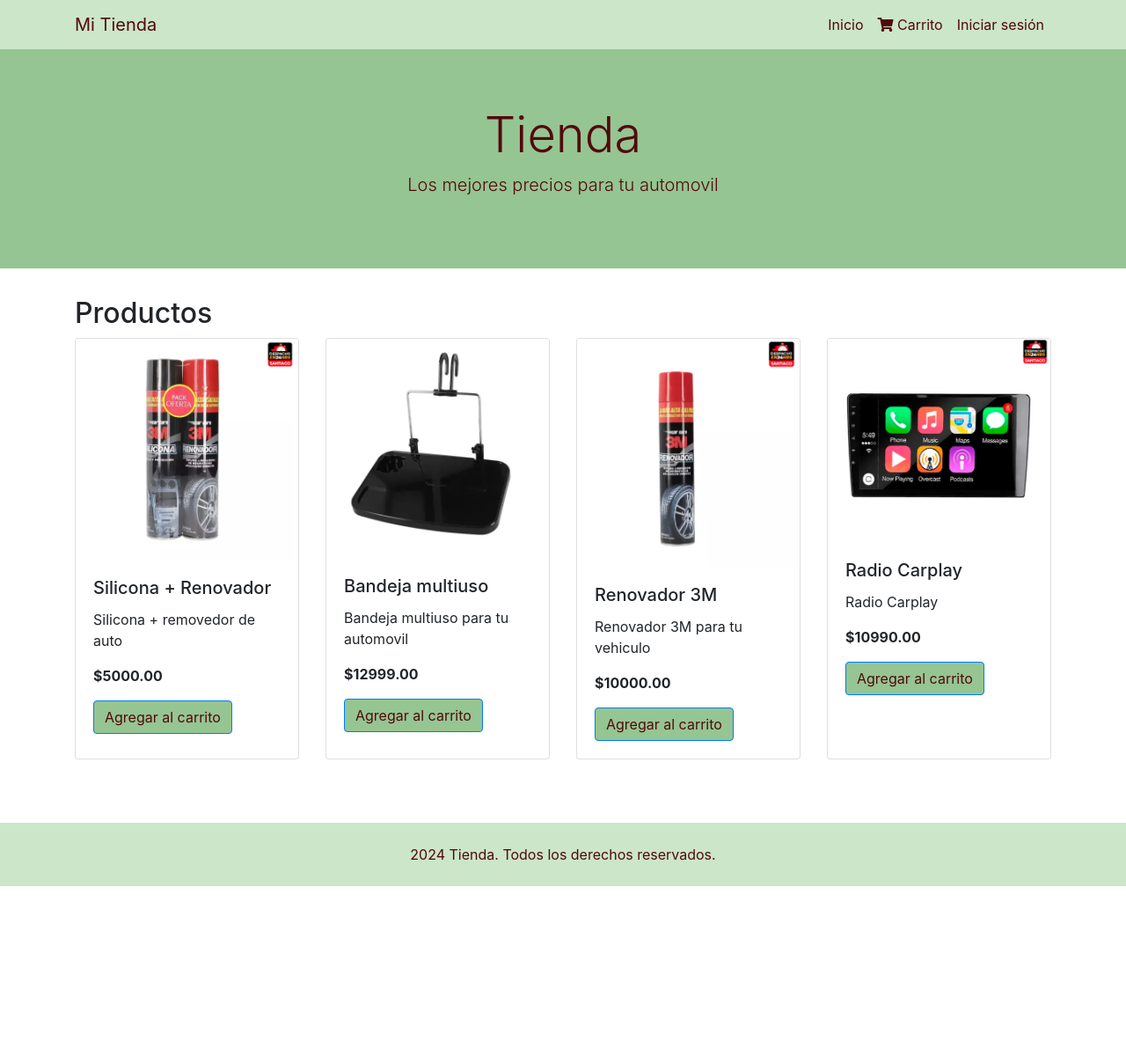
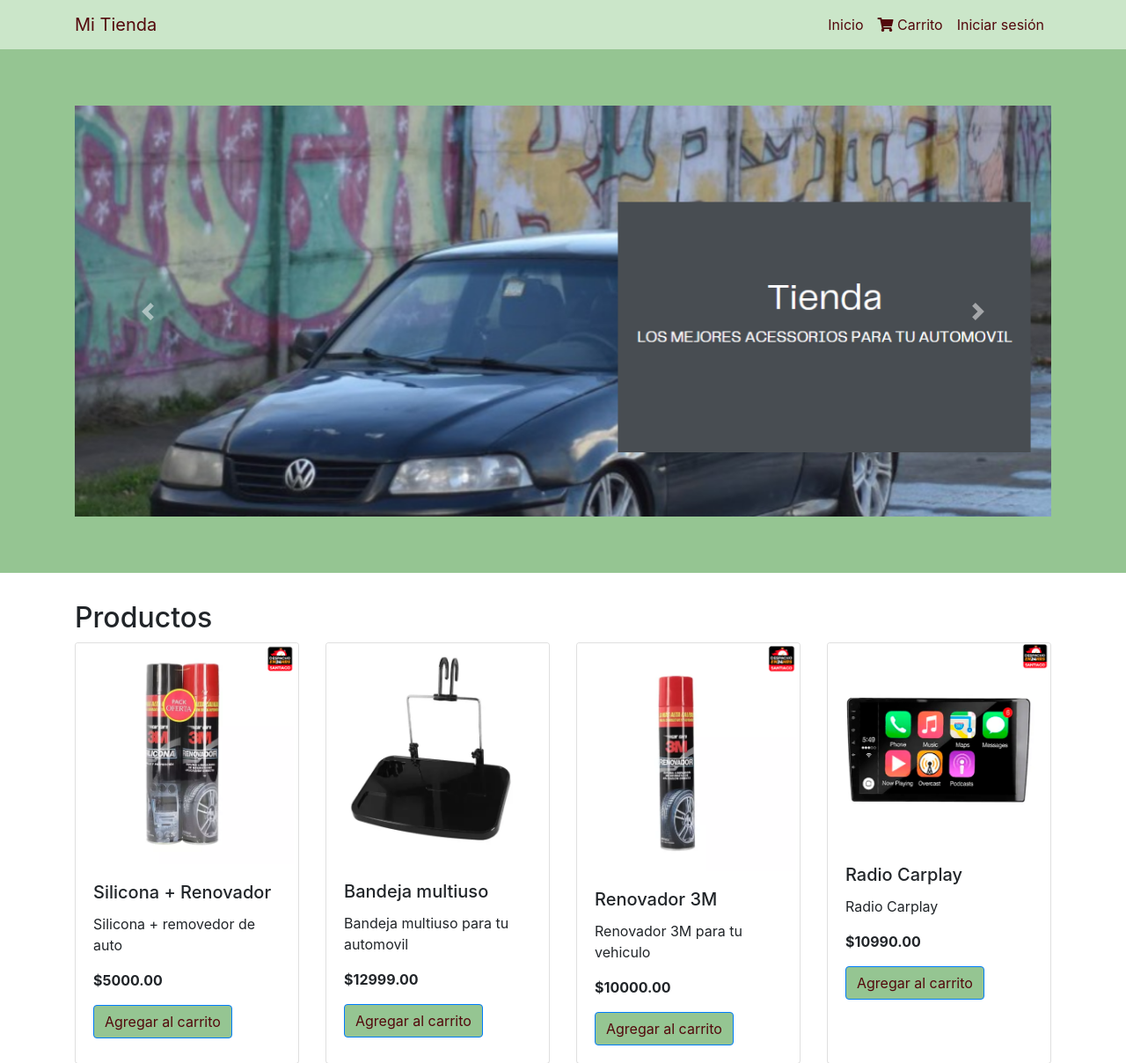
Before and after one commit to tjleonc/Entrega3Duoc, a Django app: page / in a window 1280 px wide. Shown: the top 1208 px of the page at 88% size. Before the commit the page ends 1007 px from the top, so only its background shows below. Run offline with Django 5.2, Linux system fonts and the light colour scheme; data comes from the database, SQL or seed files in the repository; both versions use the stored data as it was after the commit; some libraries are stand-ins or nearby versions.

Commit message:
carrusel

```diff
--- a/miapp/templates/index.html
+++ b/miapp/templates/index.html
@@ -54,8 +54,24 @@
   </nav>
   <header class="jumbotron jumbotron-fluid text-white text-center" style="background-color: #95c592;">
     <div class="container">
-      <h1 class="display-4" style="color: #53080c;">Tienda</h1>
-      <p class="lead" style="color: #53080c;">Los mejores precios para tu automovil</p>
+      <div id="carouselExampleControls" class="carousel slide" data-ride="carousel">
+        <div class="carousel-inner">
+          <div class="carousel-item active">
+            <img class="d-block w-100" src="../static/carousel/Screenshot_7.png" alt="First slide">
+          </div>
+          <div class="carousel-item">
+            <img class="d-block w-100" src="../static/carousel/Screenshot_8.png" alt="Second slide">
+          </div>
+        </div>
+        <a class="carousel-control-prev" href="#carouselExampleControls" role="button" data-slide="prev">
+          <span class="carousel-control-prev-icon" aria-hidden="true"></span>
+          <span class="sr-only">Previous</span>
+        </a>
+        <a class="carousel-control-next" href="#carouselExampleControls" role="button" data-slide="next">
+          <span class="carousel-control-next-icon" aria-hidden="true"></span>
+          <span class="sr-only">Next</span>
+        </a>
+      </div>
     </div>
   </header>
   <div class="container mt-4">
@@ -85,9 +101,6 @@
   <footer class=" text-white mt-5 p-4 text-center" style="background-color: #cbe6c9;">
     <p class="mb-0" style="color: #53080c;"> 2024 Tienda. Todos los derechos reservados.</p>
   </footer>
-  <script src="https://code.jquery.com/jquery-3.5.1.slim.min.js"></script>
-  <script src="https://cdn.jsdelivr.net/npm/@popperjs/core@1.16.1/dist/umd/popper.min.js"></script>
-  <script src="https://stackpath.bootstrap.com/bootstrap/4.5.2/js/bootstrap.min.js"></script>
   <script>
     document.addEventListener('DOMContentLoaded', () => {
       let carrito = JSON.parse(localStorage.getItem('carrito')) || [];
@@ -113,4 +126,7 @@
     });
   </script>
 </body>
+<script src="https://code.jquery.com/jquery-3.5.1.slim.min.js"></script>
+<script src="https://cdn.jsdelivr.net/npm/@popperjs/core@1.16.1/dist/umd/popper.min.js"></script>
+<script src="https://stackpath.bootstrapcdn.com/bootstrap/4.5.2/js/bootstrap.min.js"></script>
 </html>
```
Also changed, not shown: miapp/templates/base.html (+4 -3 lines), db.sqlite3, miapp/static/carousel/Screenshot_7.png (added), miapp/static/carousel/Screenshot_8.png (added).
